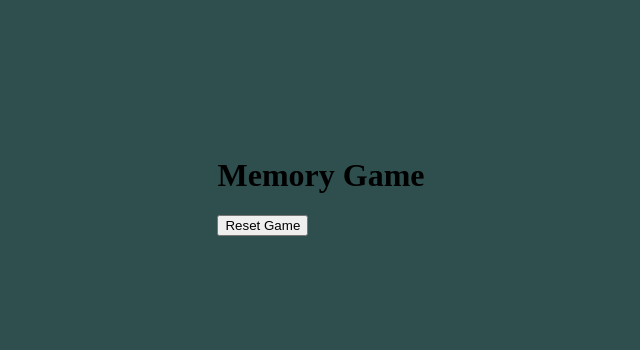
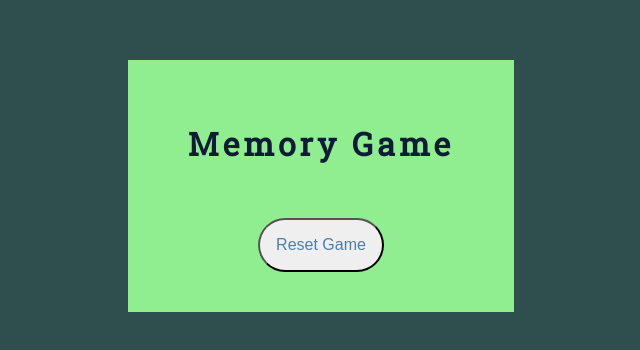
Before and after one commit to Flips97/Project-1-Memory, a plain HTML site: page index.html in a window 1280 px wide. Shown: the part 214-564 px from the top of the page, without its empty margins (319-959 px from the left). Drawn offline with Linux system fonts and the light colour scheme.

Commit message:
css code for h1 and button

```diff
--- a/css/style.css
+++ b/css/style.css
@@ -9,5 +9,28 @@ body {
 }
 
 .board {
+    position: relative;
+    display: flex;
+    justify-content: center;
+    align-items: center;
+    flex-direction: column;
+    background: lightgreen;
+    padding: 40px 60px;
 
 }
+
+h1 {
+    font-size: 4vmin;
+    color: #0E1C36;
+    letter-spacing: .5vmin;
+    font-family: 'Roboto Slab', serif;
+}
+
+.reset {
+    margin-top: 4vmin;
+  padding: 2vmin;
+  font-size: 2vmin;
+  border-radius: 4vmin;
+  border: 0.5 solid black;
+  color: #4D7EA8;
+}
--- a/index.html
+++ b/index.html
@@ -3,6 +3,9 @@
 <head>
     <meta charset="UTF-8">
     <meta name="viewport" content="width=device-width, initial-scale=1.0">
+    <link rel="preconnect" href="https://fonts.googleapis.com">
+    <link rel="preconnect" href="https://fonts.gstatic.com" crossorigin>
+    <link href="https://fonts.googleapis.com/css2?family=Roboto+Slab&display=swap" rel="stylesheet">
     <link rel="stylesheet" href="/css/style.css">
     <script defer src="/js/script.js"></script>
     <title>Document</title>
```
